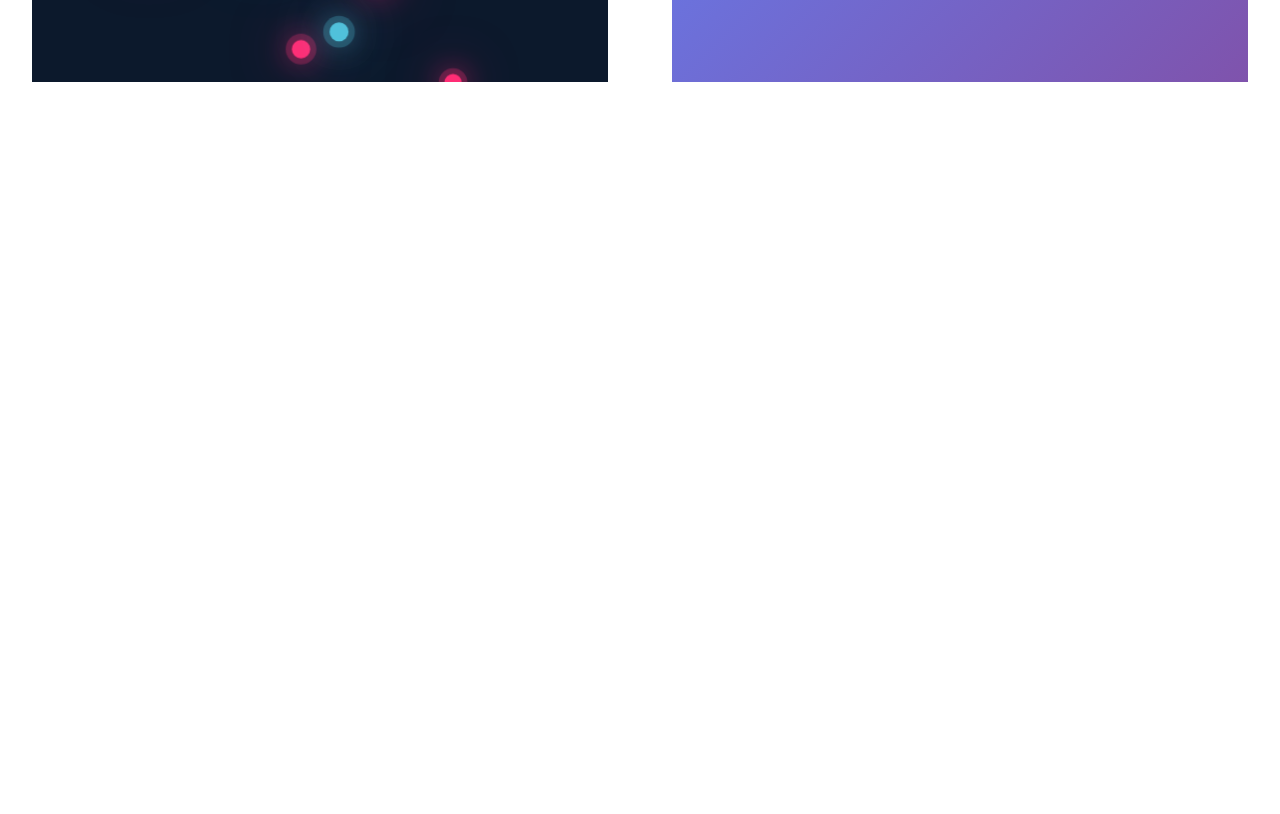
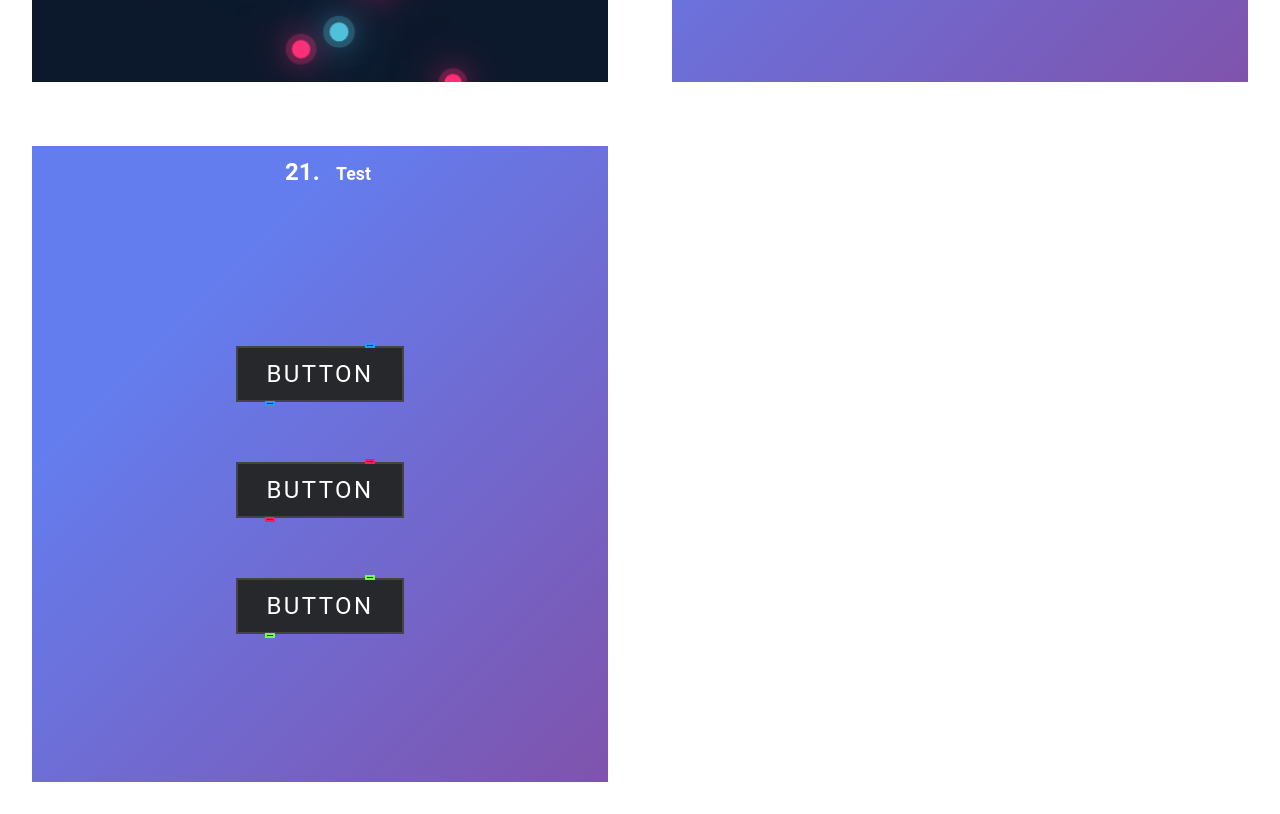
Before and after one commit to hootre/design_components, a React (Vite) app: page / in a window 1280 px wide. Shown: the part 6526-7340 px from the top of the page. Before the commit the page ends 6640 px from the top, so only its background shows below. Built offline with nearby package versions, Linux system fonts and the light colour scheme.

Commit message:
daily task & nth-child 수정

```diff
--- a/src/components/Glassmorphism/Gm_ResMenu/styles.tsx
+++ b/src/components/Glassmorphism/Gm_ResMenu/styles.tsx
@@ -70,16 +70,16 @@ export const Gm_ResMenuBox = styled.div`
           -o-transition: 0.25s ease-in-out;
           transition: 0.25s ease-in-out;
         }
-        span:nth-child(1) {
+        span:nth-of-type(1) {
           top: 0px;
         }
 
-        span:nth-child(2),
-        span:nth-child(3) {
+        span:nth-of-type(2),
+        span:nth-of-type(3) {
           top: 12px;
         }
 
-        span:nth-child(4) {
+        span:nth-of-type(4) {
           top: 24px;
         }
         &:before {
@@ -184,24 +184,24 @@ export const Gm_ResMenuBox = styled.div`
     }
     &.open {
       #toggle {
-        span:nth-child(1) {
+        span:nth-of-type(1) {
           top: 18px;
           width: 0%;
           left: 50%;
         }
-        span:nth-child(2) {
+        span:nth-of-type(2) {
           -webkit-transform: rotate(45deg);
           -moz-transform: rotate(45deg);
           -o-transform: rotate(45deg);
           transform: rotate(45deg);
         }
-        span:nth-child(3) {
+        span:nth-of-type(3) {
           -webkit-transform: rotate(-45deg);
           -moz-transform: rotate(-45deg);
           -o-transform: rotate(-45deg);
           transform: rotate(-45deg);
         }
-        span:nth-child(4) {
+        span:nth-of-type(4) {
           top: 18px;
           width: 0%;
           left: 50%;
--- /dev/null
+++ b/src/components/GlowingButton/index.tsx
@@ -0,0 +1,25 @@
+import React from "react";
+import { GlowingButtonBox, Item } from "./styles";
+
+const clr = ["#1e9bff", "#ff1867", "#6eff3e"];
+
+export const GlowingButton = () => {
+  const rendering = () => {
+    const result = [];
+    for (let i = 0; i < clr.length; i++) {
+      result.push(
+        <Item key={i} color={clr[i]}>
+          <span>Button</span>
+          <i></i>
+        </Item>
+      );
+    }
+    return result;
+  };
+
+  return (
+    <GlowingButtonBox>
+      <div className="container">{rendering()}</div>
+    </GlowingButtonBox>
+  );
+};
--- /dev/null
+++ b/src/components/GlowingButton/styles.tsx
@@ -0,0 +1,89 @@
+import styled from "@emotion/styled";
+
+type Props = {
+  color: String;
+};
+
+export const GlowingButtonBox = styled.div`
+  position: relative;
+  width: 100%;
+  height: 100%;
+  display: flex;
+  justify-content: center;
+  align-items: center;
+  .container {
+    position: relative;
+    z-index: 1;
+    display: flex;
+    justify-content: center;
+    align-items: center;
+    flex-wrap: wrap;
+    flex-direction: column;
+    gap: 60px;
+  }
+`;
+
+export const Item = styled.a<Props>`
+  position: relative;
+  background: #444;
+  color: #fff;
+  text-decoration: none;
+  text-transform: uppercase;
+  font-size: 1.5em;
+  letter-spacing: 0.1em;
+  padding: 10px 30px;
+  transition: 0.5s;
+  &:hover {
+    letter-spacing: 0.25em;
+    background: ${(Props) => Props.color};
+    color: ${(Props) => Props.color};
+    box-shadow: 0 0 35px ${(Props) => Props.color};
+    i:before {
+      width: 20px;
+      left: 20%;
+    }
+    i:after {
+      width: 20px;
+      left: 80%;
+    }
+  }
+  &:before {
+    content: "";
+    position: absolute;
+    inset: 2px;
+    background: #27282c;
+  }
+  span {
+    position: relative;
+    z-index: 1;
+  }
+  i {
+    position: absolute;
+    inset: 0;
+    display: block;
+    &:before {
+      content: "";
+      position: absolute;
+      top: -3.5px;
+      left: 80%;
+      width: 10px;
+      height: 5px;
+      border: 2px solid ${(Props) => Props.color};
+      background: #27282c;
+      transform: translateX(-50%);
+      transition: 0.5s;
+    }
+    &:after {
+      content: "";
+      position: absolute;
+      bottom: -3.5px;
+      left: 20%;
+      width: 10px;
+      height: 5px;
+      border: 2px solid ${(Props) => Props.color};
+      background: #27282c;
+      transform: translateX(-50%);
+      transition: 0.5s;
+    }
+  }
+`;
--- a/src/pages/Home.tsx
+++ b/src/pages/Home.tsx
@@ -20,6 +20,7 @@ import { ChangeButton } from "../components/ChangeButton";
 import { Smoking } from "../components/Smoking";
 import { Bubbles } from "../components/Bubbles";
 import { Profile } from "../components/Profile";
+import { GlowingButton } from "../components/GlowingButton";
 
 const itemComponents = {
   0: <CircularNav />,
@@ -145,6 +146,9 @@ const Home: VFC<{}> = () => {
       <ContentLayout height={700} num={20} title="Create Profile Only Css">
         <Profile />
       </ContentLayout>
+      <ContentLayout height={700} num={21} title="Test">
+        <GlowingButton />
+      </ContentLayout>
     </>
   );
 };
```
